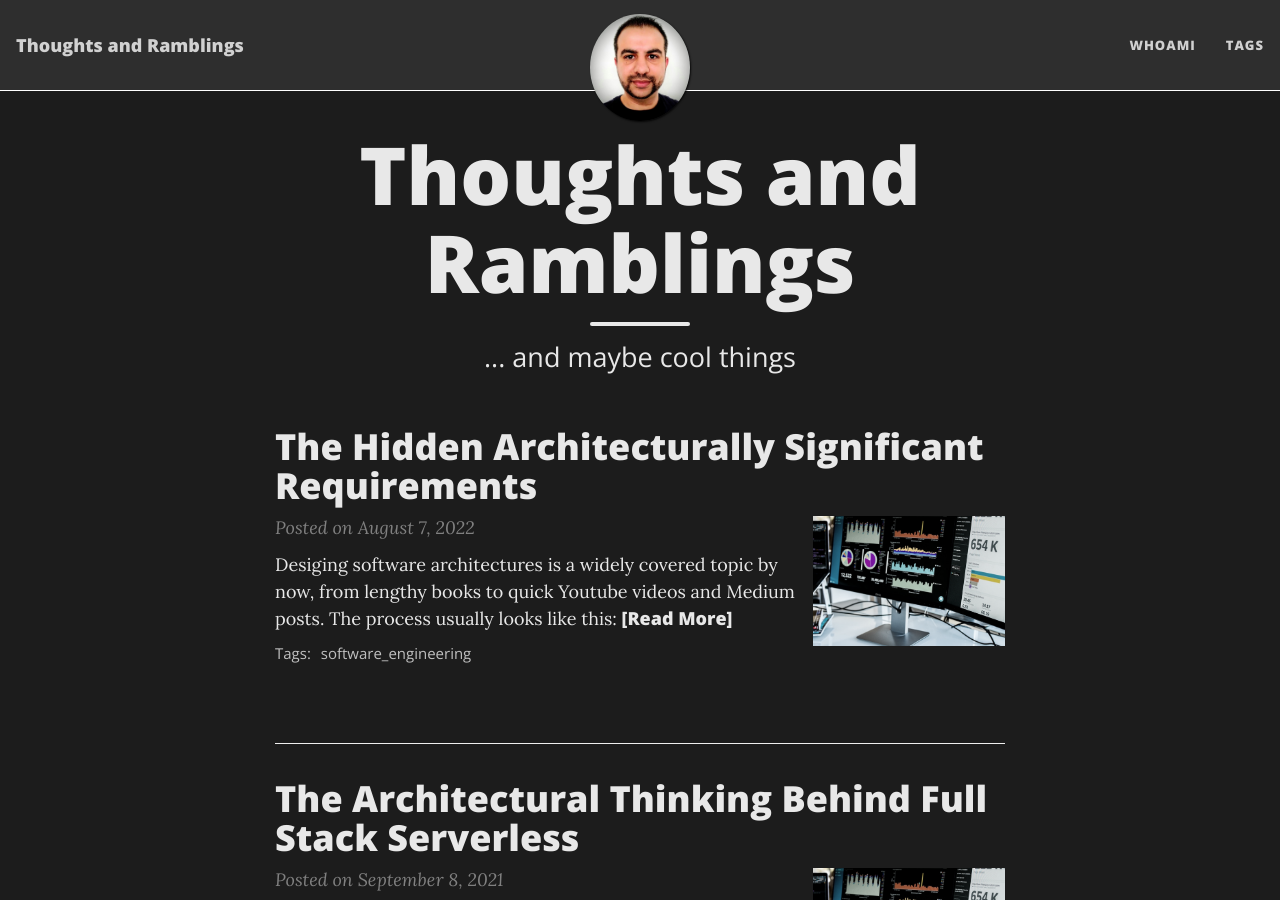
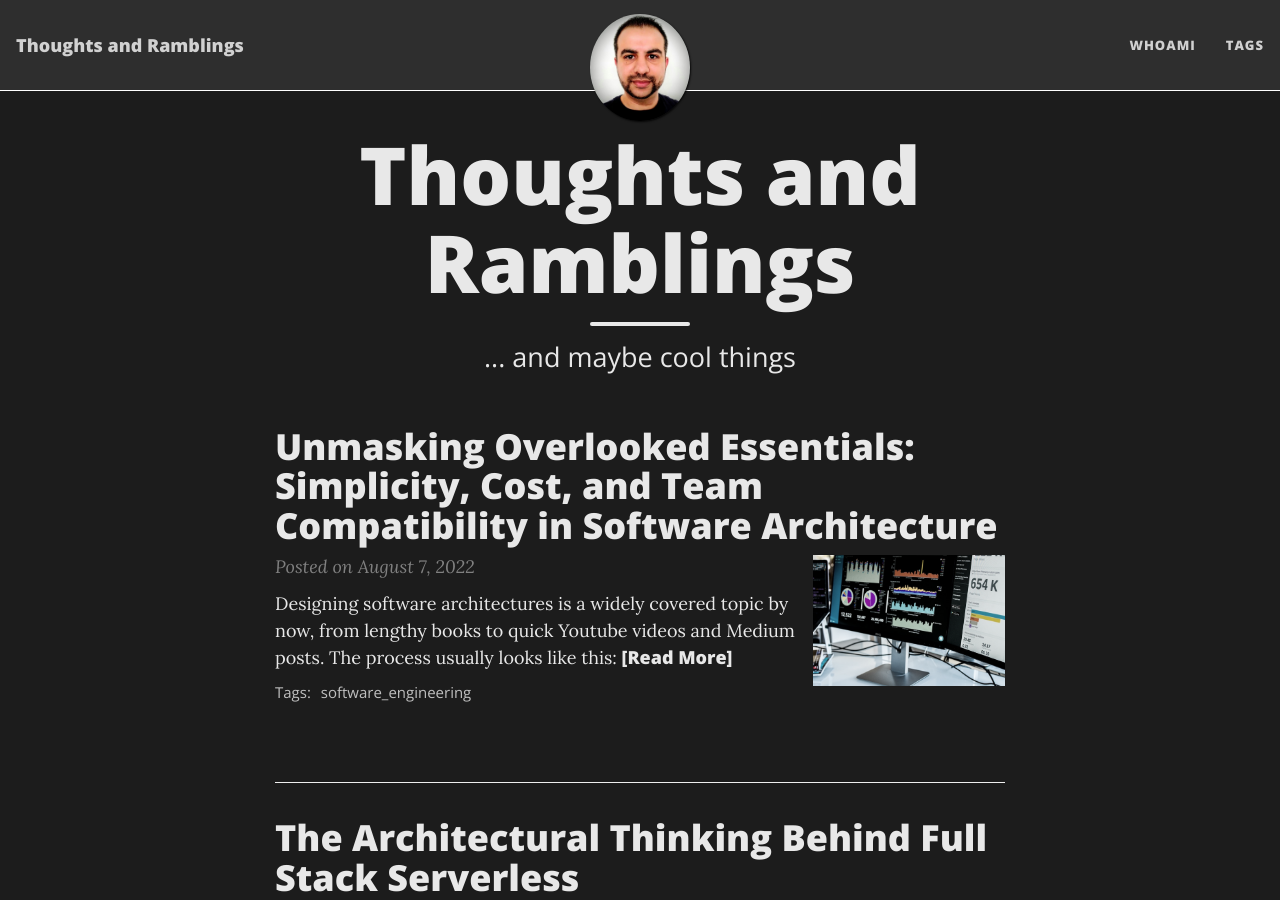
Before and after one commit to YazidHamdi/yazidhamdi.github.io, a Jekyll site: the page built from index.html, in a window 1280 px wide and 900 px high. Built offline with Jekyll 4.4.1, drawn with Linux system fonts in a browser that asks for light colours; nearby versions of some CDN libraries; the list of posts is cut into pages by our own code; some of the changed lines change nothing that is shown.

Commit message:
Finished hidden ASRs post

```diff
--- a/_posts/2022-08-07-the-hidden-architecturally-significant-requirements.md
+++ b/_posts/2022-08-07-the-hidden-architecturally-significant-requirements.md
@@ -1,19 +1,20 @@
 ---
 layout: post
-title: 'The Hidden Architecturally Significant Requirements'
+title: 'Unmasking Overlooked Essentials: Simplicity, Cost, and Team Compatibility in Software Architecture'
 tags: [software_engineering]
 cover-img: "/assets/img/SE_header.png"
 ---
-Desiging software architectures is a widely covered topic by now, from lengthy books to quick Youtube videos and Medium posts. The process usually looks like this:
+Designing software architectures is a widely covered topic by now, from lengthy books to quick Youtube videos and Medium posts. The process usually looks like this:
 
 1. collect business requirements
 2. derive some functional requirements (but don't dwell on them too much - although you actually should)
-3. derive *especially* your NFRs (Non-Functional Requirements)/ASRs(Architecturally Significant Requirements) and specifically your QARs (Quality Attribute Requirements)
+3. derive *especially* your NFRs (Non-Functional Requirements - a name I don't like for these)/ASRs(Architecturally Significant Requirements) and specifically your QARs (Quality Attribute Requirements)
 4. draft a notional architecture design
 5. take the notional design through rounds of review/experimentation and refinement
 6. validate
 7. develop a detailed design
 8. implement
+9. 7/8 feed back into architecture design updates
 
 There will be variations on this list but the above is meant to be a combination on which most developers/architects would have a basic consensus. You may think detailed design is unnecessary, no problem. You may think architectural experiments are a waste of time and resources, fine. As it very often is, software architecture is rife with zealotry to the different schools of thought, generalized personal experiences marketed as absolute truths, but also sensible and objectively valid criticism. Again, all good, but we won't dwell too much on that here as it's not the purpose of this post. As a practitioner of software architecture who also sometimes gets into "comment-section-style" discussions about it, I've had these discussions way too many times, and have come to the inevitable conclusion that it's like martial arts, everyone will do them (sometimes marginally) differently and refuse to accept that other styles may be better in some ways and think their style and master is the best ever for no tangible reason.
 
@@ -25,44 +26,55 @@
 
 # Simplicity
 
-Simple = simple to understand, simple to implement, simple to operate
+![](/assets/img/HiddenASRs/complex_machine.png)
 
-Insufficient for scale, but open to extension
+Simple = simple to understand, simple to implement, simple to operate.
 
-using higher level design primitives as opposed to using low level design primitives
+Complexity is the fastest way to fail, it inevitably balloons engineering, operation and support/maintenance costs. It's such a simple idea yet so elusive to many software engineers, especially those who lack experience or think "they have something to prove" by using the most cutting edge complex architectures to solve trivial problems and thus prove they're "knowledgeable". I was that guy at some point, but I quickly got out of that phase and understood it's very counter-productive and proves nothing in the eyes of someone who knows their stuff.
 
-the desire to use all we know/to learn a new tech by doing
+We all want to learn tech by doing, but as a professional who owes their employer and their client quality work, don't experiment on their expense. Meaning: it's okay to prototype using a new technology to you. It's not okay to stubbornly stick to a technology you want to learn all the way through implementation and delivery just for you to learn how to work with it, when there are better (and simpler very often) alternatives.
 
-the psychological barrier: while simpler may actually be more elegant in many cases, it is in some cases worse, but in many others just not an option because it "reflects badly" on how smart an architect is. I design a simple system therefore I'm simple-minded, or so it goes in the background. It's one of those performance anxieties that we all have at some point, before we start realizing that what matters most is how well a design does the job, and nothing else really matters.
+But I also take simplicity a step further: Design an architecture insufficient for costly ASRs first, but keep it open to extension and improvement later. I'll take as an example "scalability": Unless you're working for a unicorn that just figured out how to levitate matter without expanding energy and needs to scale overnight, you have plenty of time to scale out your architecture. This doesn't mean "use inherently unscalable architectures", no, this means "leverage scalable primitives", self-contained easy-to-scale-out containers, lambda functions, DB and storage services, etc. Implementing advanced scalability costs a lot, if you're trying to squeeze out every cent of cost while keeping your services responsive. Deferring that is a healthy practice for young products.
+
+Another aspect of simplicity is "use higher level design primitives instead of low-level primitives", meaning: a service rather than a code module, a generic storage service rather than a specific DB system. This helps you focus on discovering the attributes you need them to display then choosing a technology and not being stuck under self-imposed constraints by moving to specific solutions too fast.
+
+Simplicity is always the victim of a psychological barrier: while simpler may actually be more elegant in many cases, it is in some cases worse, but in many others just not an option because it "reflects badly on how smart an architect is". I design a simple system therefore I'm simple-minded, or so it goes in the background and in the hallways/chatrooms of big enterprises used to multi-million projects that deliver something an intern could've developed in a capstone project. It's one of those performance anxieties that we all have at some point, before we start realizing that what matters most is how well a design does the job, and nothing else really matters.
+
+My tip is always: start simple, flexible, then grow from there. It's a path that allows also enough slack for you to adjust as you discover more requirements while implementing (because of course more will appear, make no mistake).
 
 # Reasonable Cost
 
-Cost is a complex question, so to simplify it I will structure it along the lifecycle using an example: Let's assume you're out to develop a classic SPA which offers some asynchronous processing (transactions, deliveries, etc.) - by now it is a widely covered pattern and you already know that we will need some static web UI hosting, some auth, some API gateway/reverse proxy with all the bells and whistles (DNS, logging, analytics, etc.), backend logic, some DB, some storage and some message/task queue and workers.
+![](/assets/img/HiddenASRs/time_cost.png)
 
-I literally was too lazy to make my own deployment view so here goes:
+One mistake I always see being made is teams designing for multi-million daily active users when they will at most get a couple of thousand users a month, or designing "an everything software" for a very limited purpose, or "using design patterns" for a one-time piece of software that none will ever reuse. It's a choice that usually stems from loose requirements coupled with the desire to "copy the industry gold standards", embodied in reference architectures from the FAANGs of the world, who process tremendous workloads and support complex and large-scale use cases as opposed to the "mom and pop shop" that constitutes most of the IT industry.
 
-and here's what you get (with some variation):
+I am also always surprised to find out that many architects would go the most DIY route with technology choice/deployment view for each of these elements of the stack. It would be understandable in some highly-constrained scenarios, but in most pretty relaxed contexts (no business constraints on platform, infrastructure and tools) it is often counter-productive to DIY. This could stem from the psychological barrier I mentioned under "Simplicity", but is in no case justified.
 
-I am always surprised to find out that many architects would go the most DIY route with technology choice/deployment view for each of these elements of the stack. It would be understandable in some highly-constrained scenarios, but in most pretty relaxed contexts (no business constraints on platform, infrastructure and tools) it is often counter-productive to DIY.
+The issue here is usually <u>the wrong prioritization of ASRs and requirements in general</u>, spending most of your time and effort on the least valuable aspects of your solution.
 
-I am also surprised by how much effort
+In keeping with the "start simple" mantra, always look for solutions that implement the desired behavior before you go full speed into hacker mode. I'd rather someone bring me a personalized Wordpress website that fulfills the requirements than make a React app to do the same thing, when I never asked for that level of flexibility and it's not even coming in the future.
 
-Implementation: out of the box vs own dev
+Yes, yes. Many voices out there are telling you this, and I will add one more: don't overbuild, don't build for QARs you don't have but your "developer spidy sense" tells you you need them.
 
-Operation:
+This isn't a warrant to get sloppy, this is rather a warning against writing a library nobody will ever use on your (or your employer's) dime. It's a great development exercise, it's fun, challenging, and interesting, but in most cases unnecessary unless the mission statement was *explicitly* to build a library with actual existing dev teams that are waiting to use it. Otherwise it's stylish but unnecessary.
 
-Maintenance:
+The above covers the personnel cost element, but this also applies to "not using a nuke to kill a fly", i.e. using reasonable architectural components (systems, services or sub-systems) in a justified and dare I say "minimalist" manner. The wrong technology choice in this respect results not only in high maintenance overheads, but also in high running costs and very costly scalability.
 
-Support:
-
-Solution A, Solution B, cost for each, actually necessary cost for the current vs future requirements
-
-Scalability is a moving target, not constant
+TO summarize, don't do "stylish but unnecessary". Success in Software Architecture is delivering necessary ASRs reliably.
 
 # Dev Team Match
 
+![](/assets/img/HiddenASRs/right_tool.png)
 
-# Stylish But Unnecessary
+All things being equal, I would strongly recommend adopting stacks that work with your team's skillset than making small performance/any other ASR gains by pushing a new stack on them.
 
-Yes, yes. Many voices out there are telling you this, and I will add one more: don't overbuild, don't build for QARs you don't have but your "developer spidy sense" tells you you need them.
-This isn't a warrant to get sloppy, this is rather a warning against writing a library nobody will ever use on your (or your employer's) dime. It's a great development exercise, it's fun, challenging, and interesting, but very often unnecessary unless the mission statement was *explicitly* to build a library with actual existing dev teams that are waiting to use it. Otherwise it's stylish but unnecessary. Some great examples of this can be found in "beautiful code" (link here).
+The highest cost component for a software project is personnel cost, widely accepted to be at least 40%-50% of the total project cost (as compared to infrastructure and equipment, software and licensing, and project-related costs such as training and travel). That means that the sooner you get to your highest productivity with a team the more cost effective. The shortest path here is to hire the right team to implement the right architecture, or design for the team you have in a more constrained environment.
+
+Having your team work with a technology they're not familiar with is a high-risk venture, you can certainly expect more defects, slower progress, delays and overall lower quality work despite best effort.
+
+Of course this has its limitations, so don't be shy to push back when asked to develop highly-constrained embedded software with a team of data scientists who have HPC clusters at their disposal all day every day and have no idea about low-level coding. But that's exactly the point: don't pick the wrong team for your project, and conversely don't design the wrong solution for your team (if you have no other choice).
+
+
+# Conclusion
+
+These three ASRs, you would have noticed, revolve all around the same topic: don't overdesign, don't overengineer, and don't overstretch what's feasible or necessary. If you stick to these recommendations, there's a good chance you will be able to build a solid architecture that is open to grow and evolve, without spectacularly crashing and burning.
```
Also changed, not shown: assets/img/HiddenASRs/result.png (deleted), assets/img/HiddenASRs/search.png (deleted), 3 other files.
